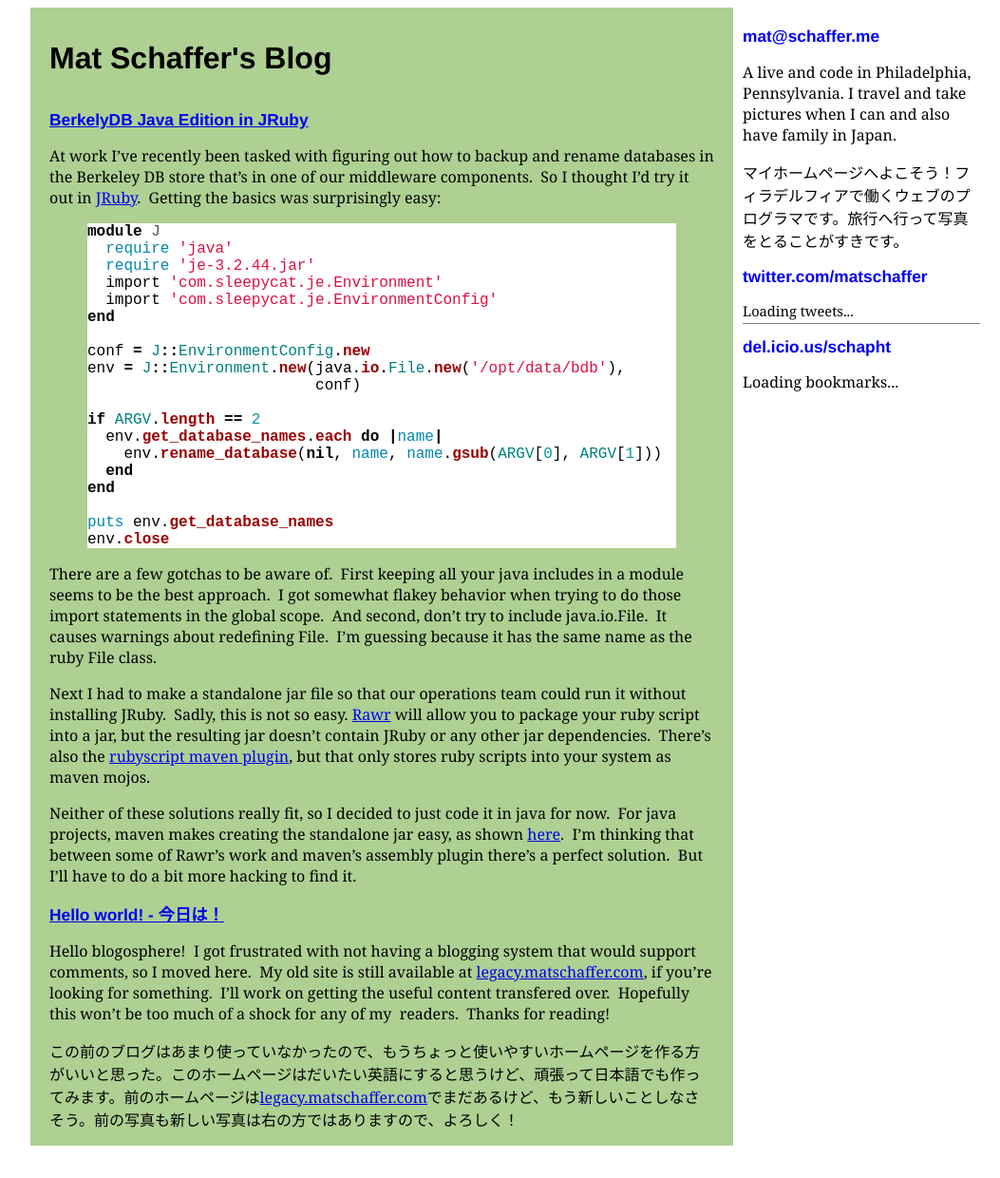
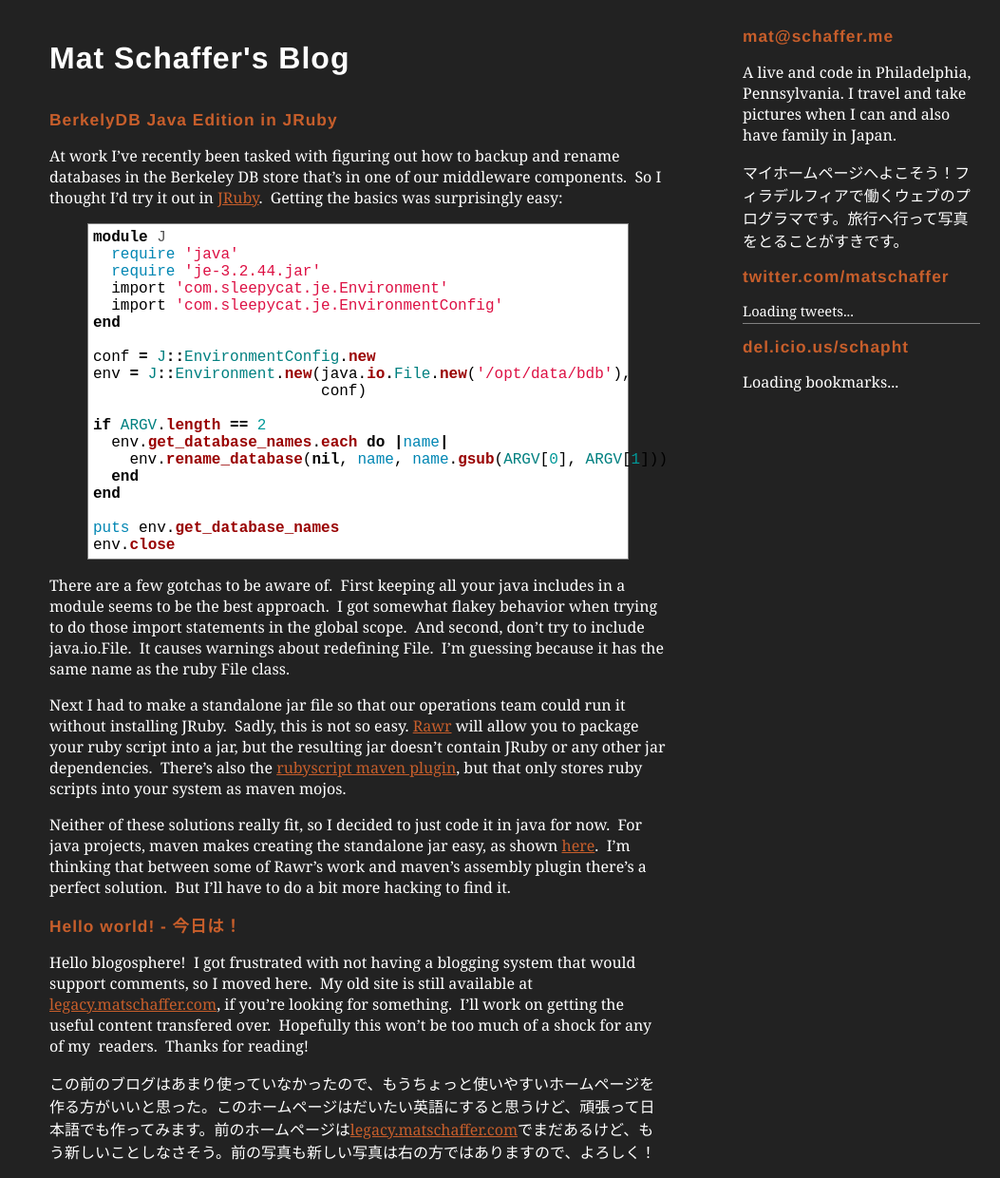
Before and after one commit to matschaffer/matschaffer.com, a Jekyll site: the page built from index.html, in a window 1280 px wide. Shown: the whole page at 95% size, without its empty margins (108-1161 px from the left). Built offline with Jekyll 4.4.1, drawn with Linux system fonts in a browser that asks for light colours; comment, search, counter and statistics services are not loaded; before the commit the page ends 1206 px from its top, so only the background shows below that.

Commit message:
More fiddling with styles.

```diff
--- a/css/default.css
+++ b/css/default.css
@@ -5,14 +5,34 @@
 body {
   font-family: Georgia, serif;
   font-size: 12pt;
+  color: white;
+  background: #222;
 }
 
 h1, h2, h3 {
   font-family: Helvetica, sans-serif;
+  letter-spacing: 1px;
 }
 
 h2 {
   font-size: 13pt;
+}
+
+a {
+  color: #C75E2B;
+}
+
+h2 a {
+  text-decoration: none;
+}
+
+pre {
+  margin: 0;
+}
+
+.highlight {
+  padding: 5px;
+  border: 1px solid gray;
 }
 
 #wrap {
@@ -21,8 +41,7 @@ h2 {
 }
 
 #main {
-  background: #AED093;
-  width: 700px;
+  width: 650px;
   float: left;
   padding: 0 20px;
 }
@@ -30,10 +49,6 @@ h2 {
 #side {
   width: 250px;
   float: right;
-}
-
-#side h2 a {
-  text-decoration: none;
 }
 
 .header {
@@ -78,9 +93,14 @@ h2 {
 
 #flickr .flickr_badge_image {
   float: left;
-  border: 1px solid gray;
+  border: 1px solid #C75E2B;
+  background: white;
   padding: 3px;
   margin: 0 17px 17px 0;
+}
+
+#flickr .flickr_badge_image img {
+  border: 0;
 }
 
 #photos {
--- a/css/syntax.css
+++ b/css/syntax.css
@@ -1,4 +1,4 @@
-.highlight  { background: #ffffff; }
+.highlight  { background: #ffffff; color: #000; }
 .highlight .c { color: #999988; font-style: italic } /* Comment */
 .highlight .err { color: #a61717; background-color: #e3d2d2 } /* Error */
 .highlight .k { font-weight: bold } /* Keyword */
```
